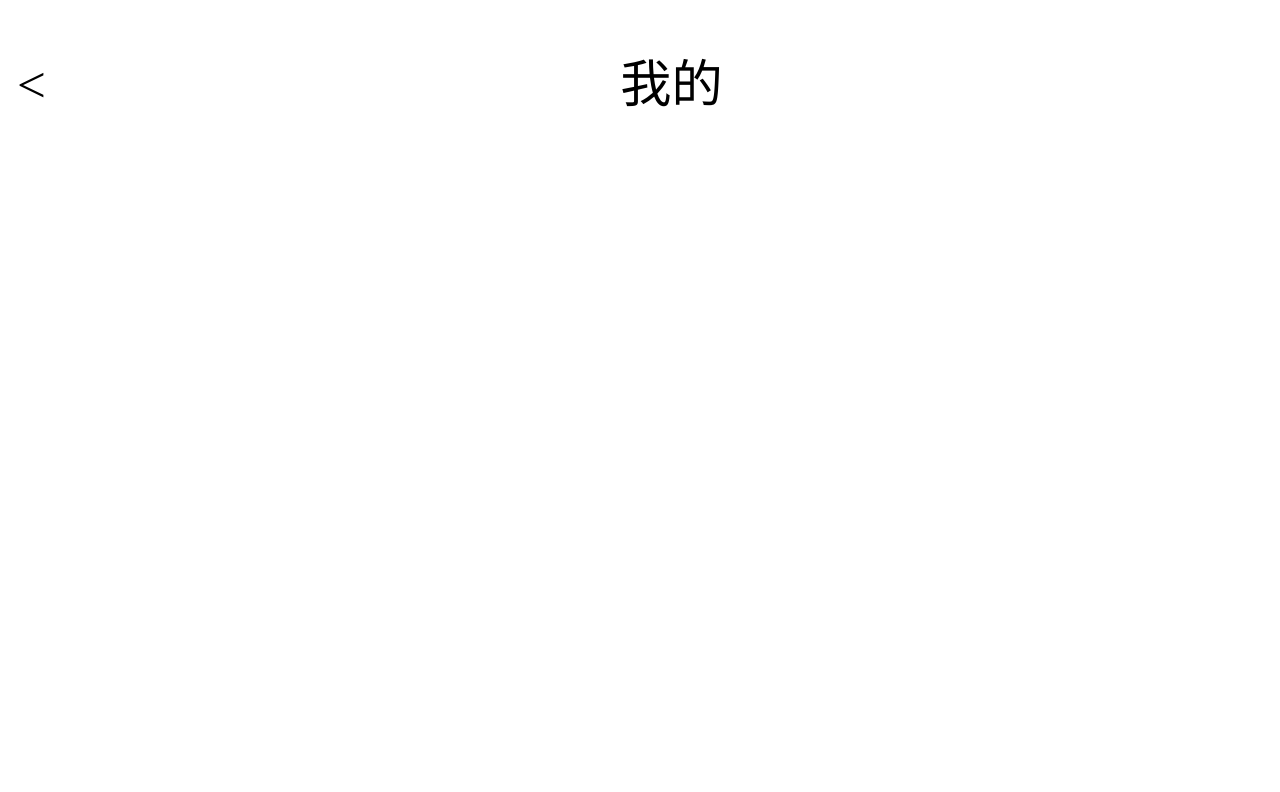
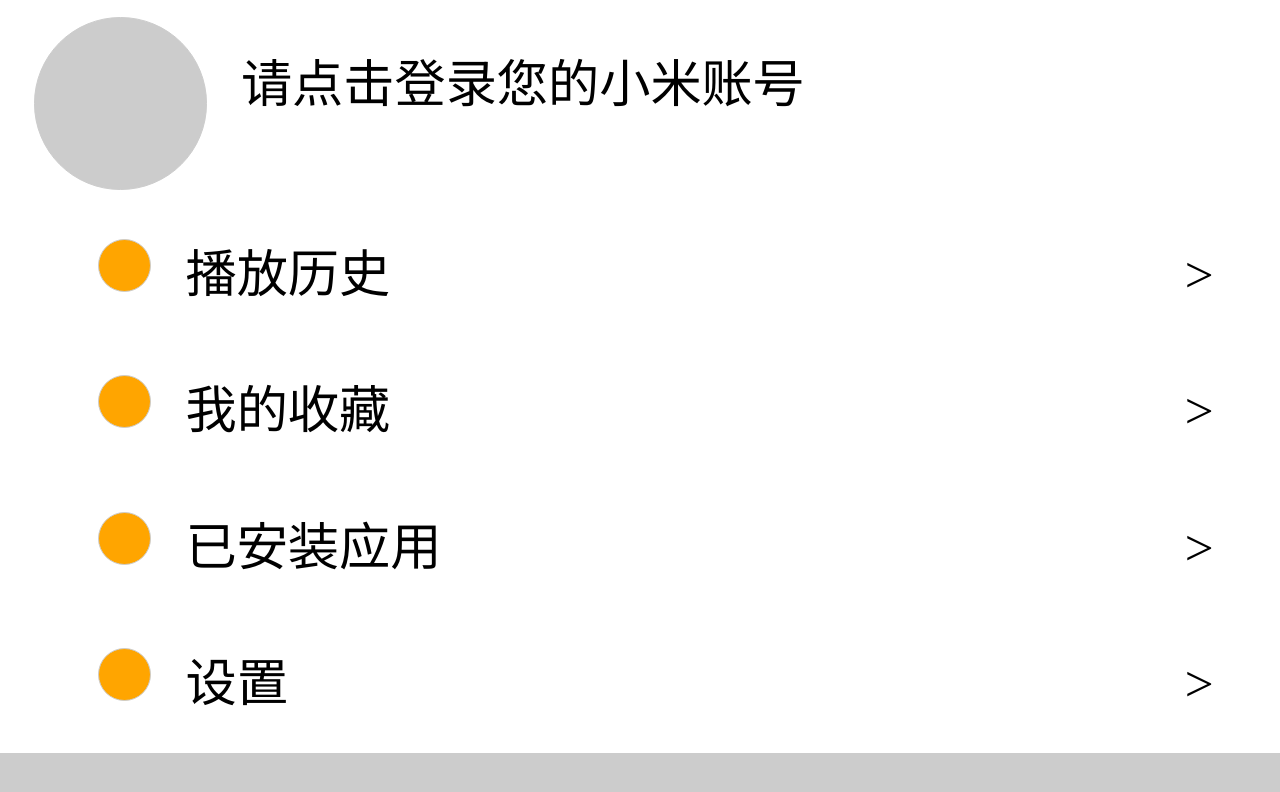
Before and after one commit to hui5220/day, a plain HTML site: page index.html in a window 1280 px wide. Drawn offline with Linux system fonts and the light colour scheme.

```diff
--- a/index.html
+++ b/index.html
@@ -16,10 +16,36 @@
 
 <body>
     <div id="wrap">
-        <header>
-            <span><</span>
-            <h4>我的</h4>
-        </header>
+        <main>
+            <div id="main_in">
+                <dl>
+                    <dt><span></span></dt>
+                    <dd>
+                        <p>请点击登录您的小米账号</p>
+                    </dd>
+                </dl>
+                <div class="list">
+
+                    <p> <span></span>播放历史</p>
+                    <em>></em>
+                </div>
+                <div class="list">
+
+                    <p><span></span>我的收藏</p>
+                    <em>></em>
+                </div>
+                <div class="list">
+
+                    <p> <span></span>已安装应用</p>
+                    <em>></em>
+                </div>
+                <div class="list">
+
+                    <p><span></span>设置</p>
+                    <em>></em>
+                </div>
+            </div>
+        </main>
     </div>
 </body>
 
```
